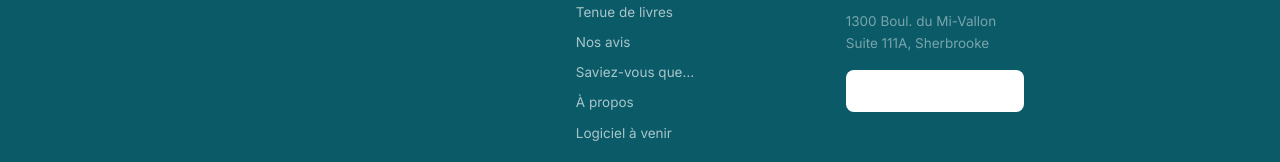
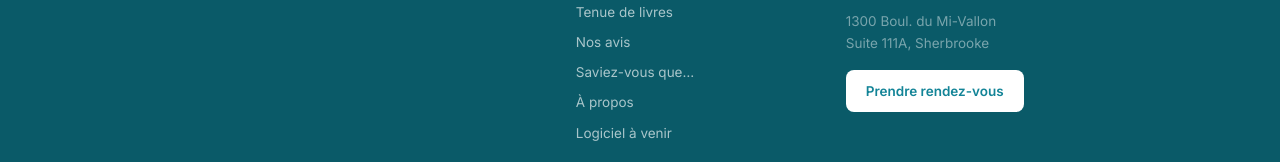
Before and after one commit to felixgs2005/MTDL-logiciel-comptable, a React (Vite) app: page / in a window 1280 px wide. In both pictures the pointer is over the link 934 px from the left and 2174 px from the top of the page. Shown: the part 2083-2245 px from the top of the page. Built offline with nearby package versions, Linux system fonts and the light colour scheme.

Commit message:
link color footer

```diff
--- a/src/components/Layout.module.css
+++ b/src/components/Layout.module.css
@@ -153,7 +153,7 @@
 }
 
 .footerBtn:hover {
-  color: var(--teal);
+  color: var(--teal) !important;
 
 }
 
```
